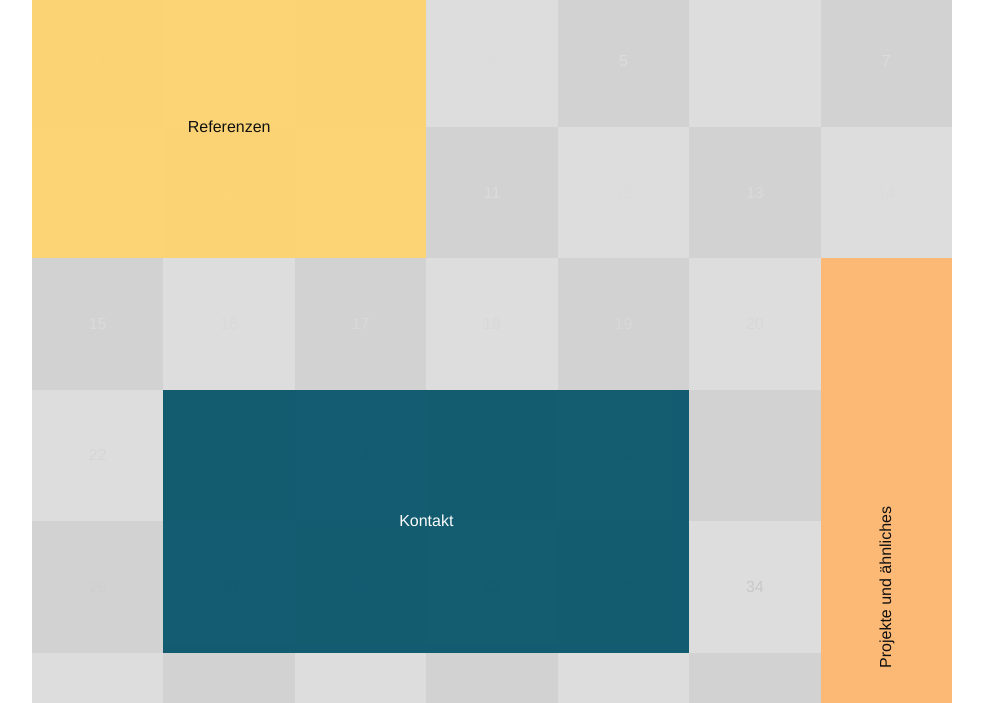
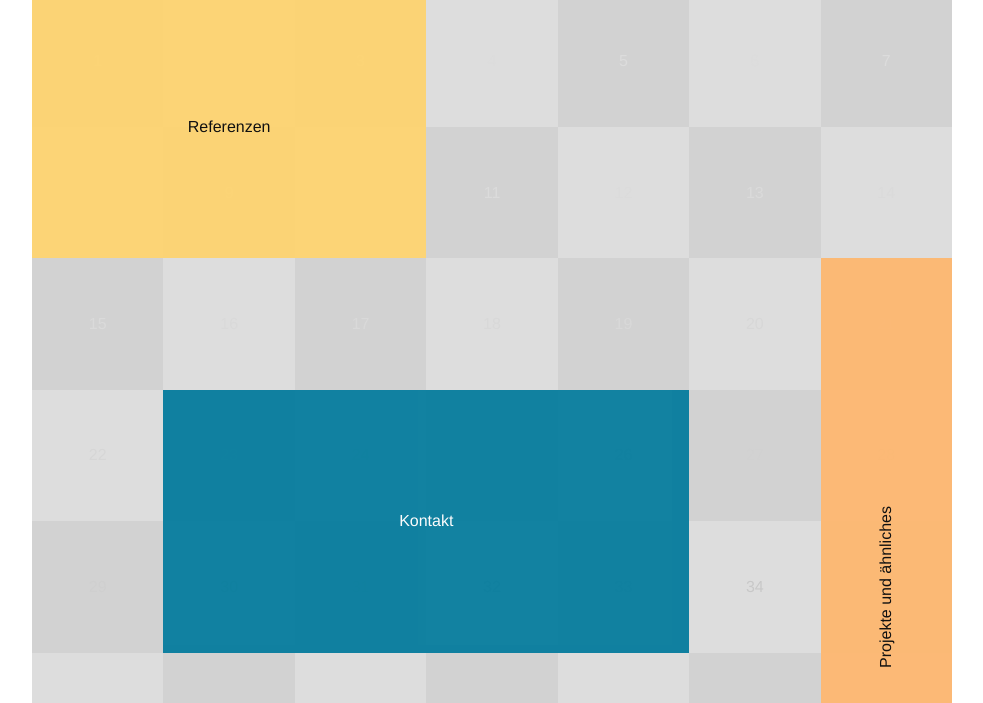
Before and after one commit to seven49-net/7x7-module, a website: page index.html in a window 1280 px wide. Shown: the part 87-790 px from the top of the page, without its empty margins (148-1131 px from the left). Drawn offline with Linux system fonts and the light colour scheme.

Commit message:
another brand-color

```diff
--- a/scss/app.scss
+++ b/scss/app.scss
@@ -3,7 +3,7 @@ $grid-gutter: 2px !default;
 $outline-color: rgba(#fff, 0.8ns) !default;
 
 
-$brand-color: #035268 !default; //#1381a1 !default;
+$brand-color: #007A9C !default; //#1381a1 !default;
 $brand-color-alpha: rgba($brand-color, 0.5) !default;
 
 $custom-item-color: #fff !default;
```
Also changed, not shown: css/app.css.
